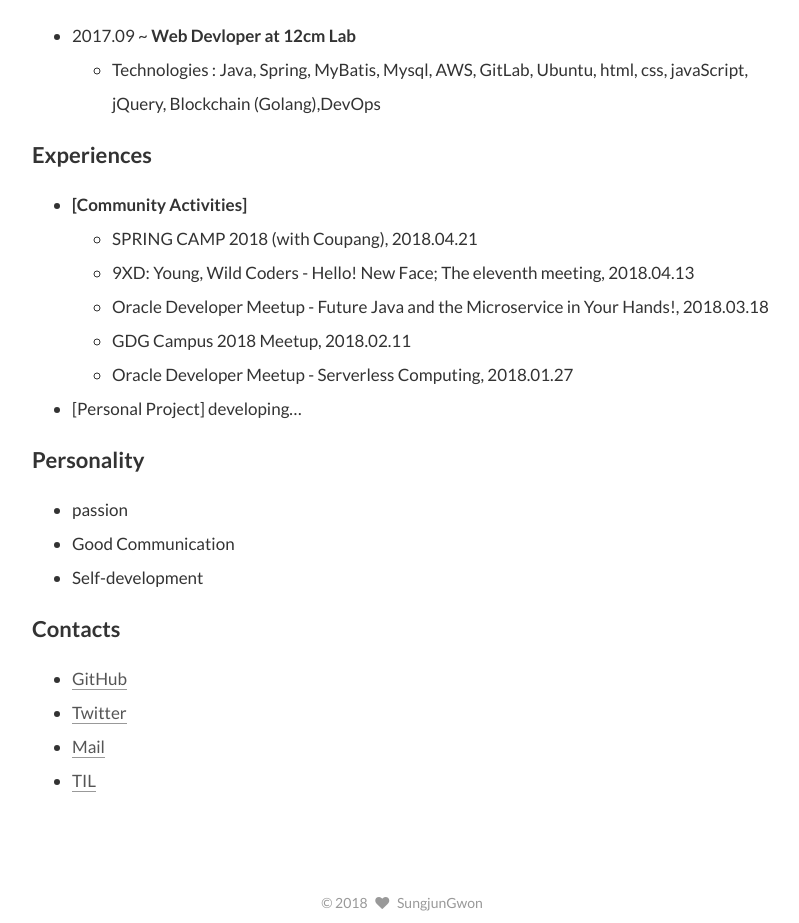
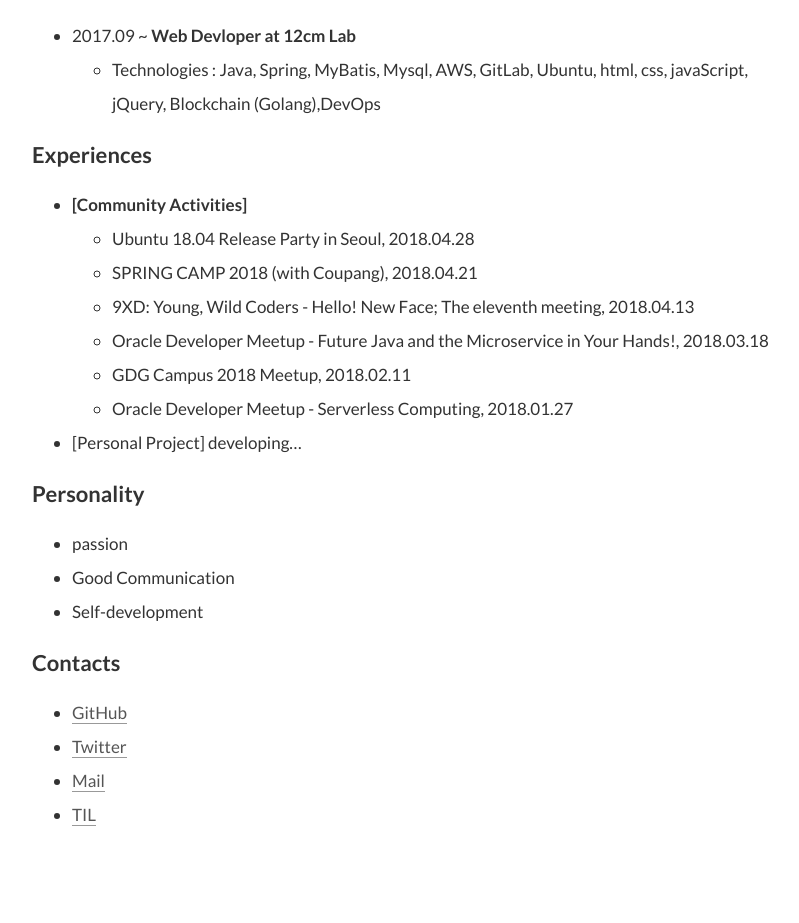
Before and after one commit to gwonsungjun/gwonsungjun.github.io, a Jekyll site: the page built from about/index.md, in a window 1280 px wide. Shown: the part 2794-3717 px from the top of the page, without its empty margins (238-1037 px from the left). Built offline with Jekyll 4.4.1, drawn with Linux system fonts in a browser that asks for light colours; comment, search, counter and statistics services are not loaded.

Commit message:
Update about.md

```diff
--- a/about/index.md
+++ b/about/index.md
@@ -68,6 +68,7 @@
 
 # Experiences
 - **[Community Activities]**
+  - Ubuntu 18.04 Release Party in Seoul, 2018.04.28
   - SPRING CAMP 2018 (with Coupang), 2018.04.21
   - 9XD: Young, Wild Coders - Hello! New Face; The eleventh meeting, 2018.04.13
   - Oracle Developer Meetup - Future Java and the Microservice in Your Hands!, 2018.03.18
```
